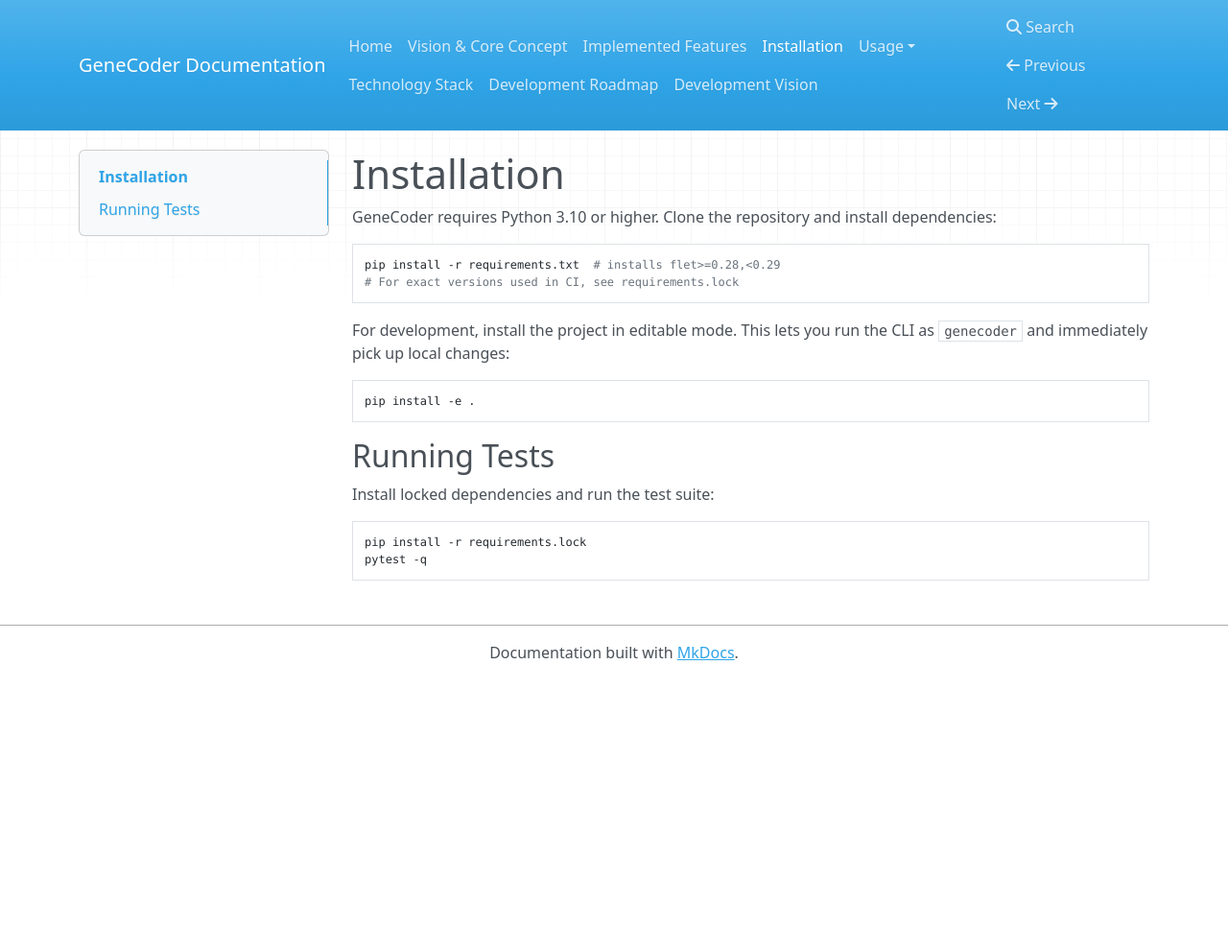
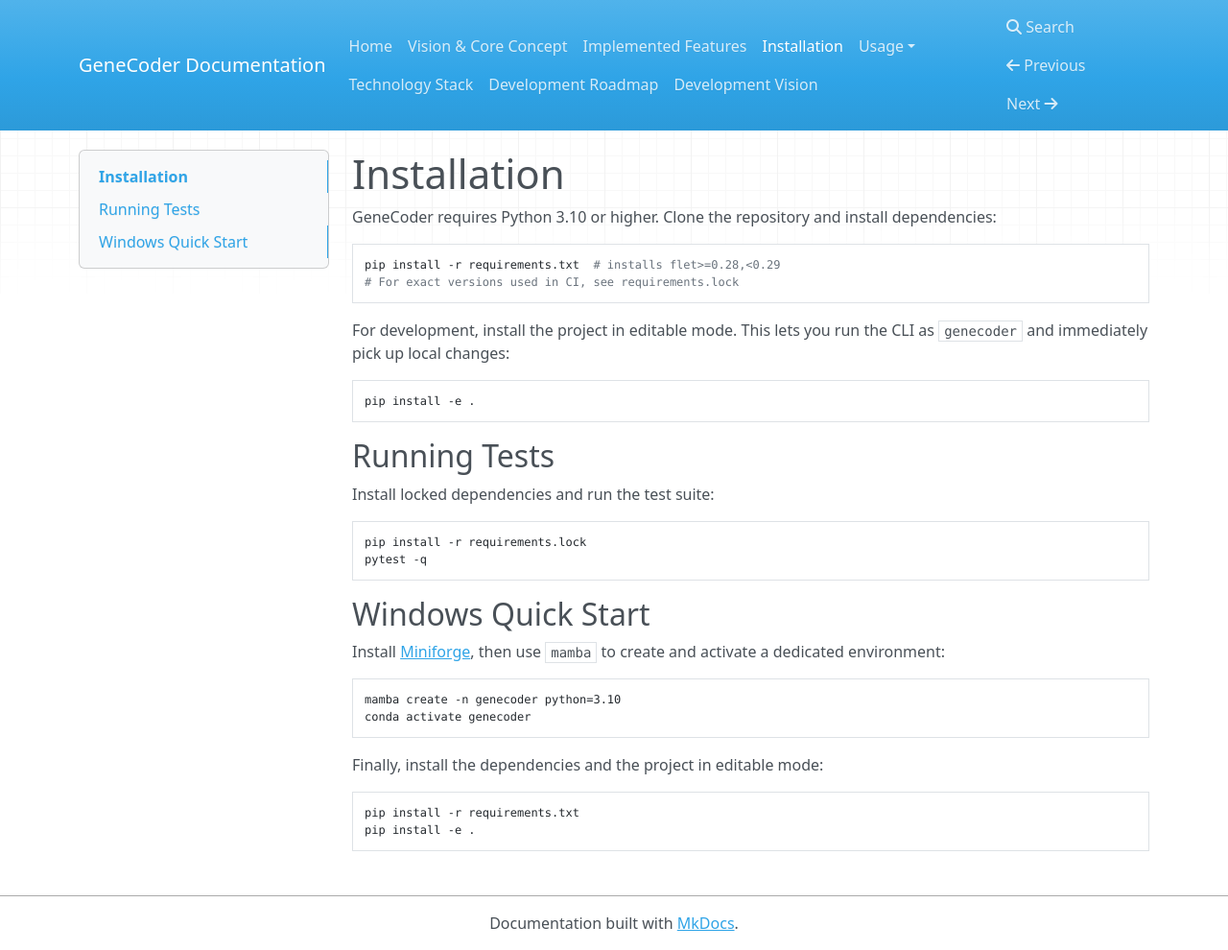
Before and after one commit to d0tTino/GeneCoder, an MkDocs documentation site: the page built from docs/installation.md, in a window 1280 px wide and 990 px high. Shown: the whole window at 96% size. Built offline with MkDocs 1.6.1, drawn with Linux system fonts in a browser that asks for light colours; nearby versions of some CDN libraries.

Commit message:
docs: document Windows quick start

````diff
--- a/docs/installation.md
+++ b/docs/installation.md
@@ -22,3 +22,18 @@
 pip install -r requirements.lock
 pytest -q
 ```
+## Windows Quick Start
+
+Install [Miniforge](https://github.com/conda-forge/miniforge), then use `mamba` to create and activate a dedicated environment:
+
+```bash
+mamba create -n genecoder python=3.10
+conda activate genecoder
+```
+
+Finally, install the dependencies and the project in editable mode:
+
+```bash
+pip install -r requirements.txt
+pip install -e .
+```
````
